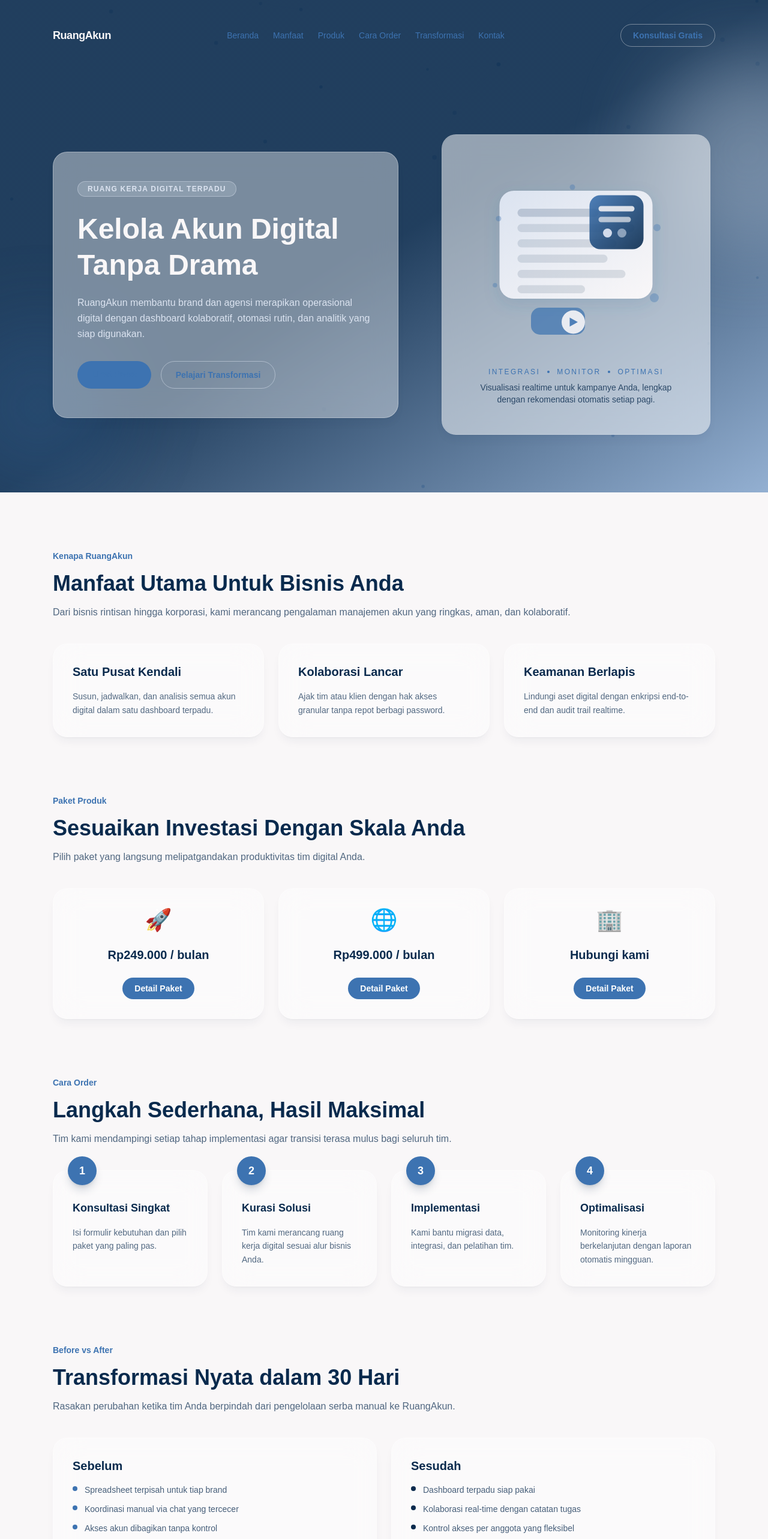
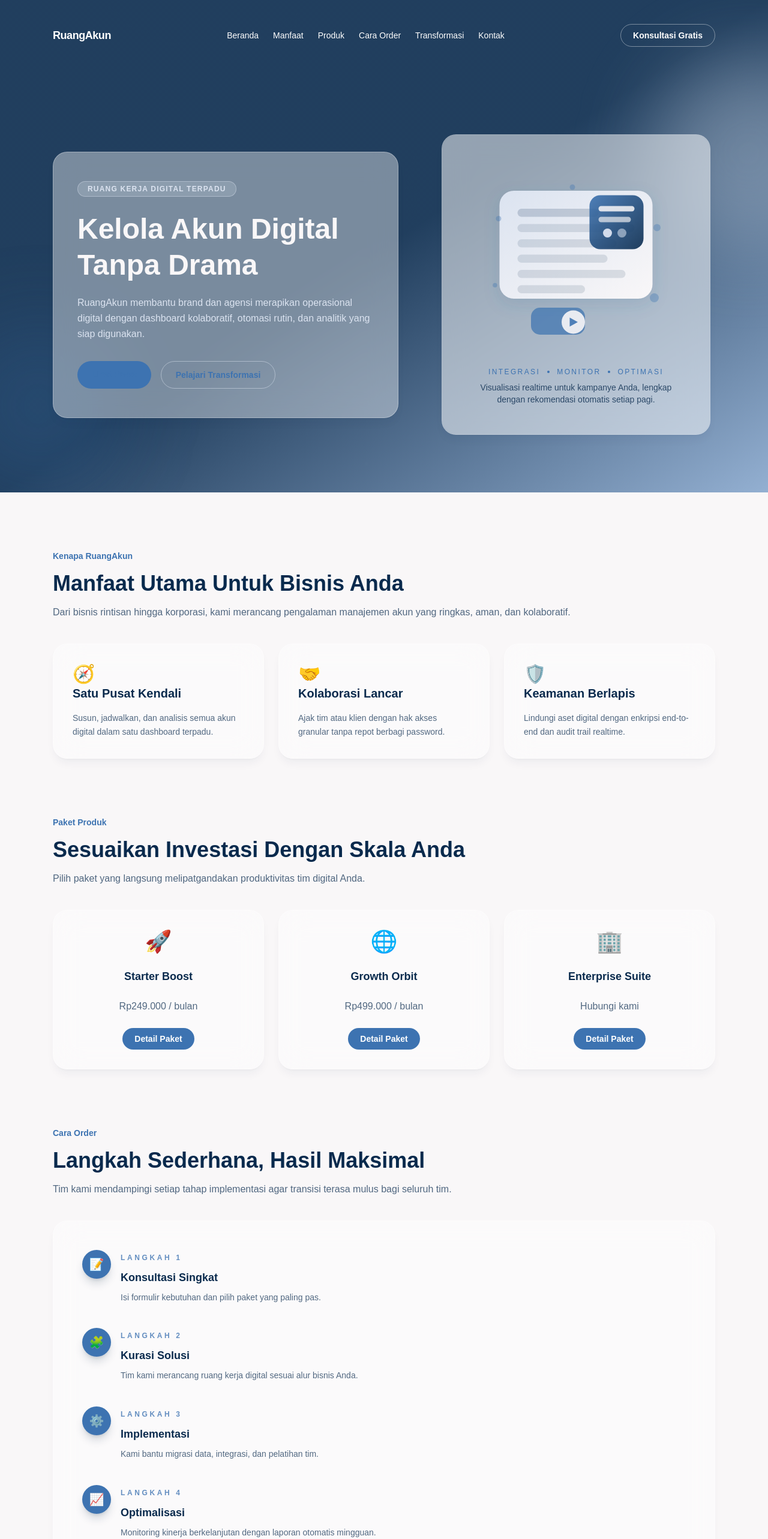
Before and after one commit to abdul-zacky/ruangakun, a Next.js app: page / in a window 1280 px wide. Shown: the top 2566 px of the page at 60% size. Built offline with nearby package versions, Linux system fonts and the light colour scheme.

Commit message:
feat: improved landing page styling

```diff
--- a/src/app/page.js
+++ b/src/app/page.js
@@ -16,16 +16,19 @@ const navigation = [
 
 const benefits = [
   {
+    icon: "🧭",
     title: "Satu Pusat Kendali",
     description:
       "Susun, jadwalkan, dan analisis semua akun digital dalam satu dashboard terpadu.",
   },
   {
+    icon: "🤝",
     title: "Kolaborasi Lancar",
     description:
       "Ajak tim atau klien dengan hak akses granular tanpa repot berbagi password.",
   },
   {
+    icon: "🛡️",
     title: "Keamanan Berlapis",
     description:
       "Lindungi aset digital dengan enkripsi end-to-end dan audit trail realtime.",
@@ -34,18 +37,22 @@ const benefits = [
 
 const steps = [
   {
+    icon: "📝",
     title: "Konsultasi Singkat",
     detail: "Isi formulir kebutuhan dan pilih paket yang paling pas.",
   },
   {
+    icon: "🧩",
     title: "Kurasi Solusi",
     detail: "Tim kami merancang ruang kerja digital sesuai alur bisnis Anda.",
   },
   {
+    icon: "⚙️",
     title: "Implementasi",
     detail: "Kami bantu migrasi data, integrasi, dan pelatihan tim.",
   },
   {
+    icon: "📈",
     title: "Optimalisasi",
     detail: "Monitoring kinerja berkelanjutan dengan laporan otomatis mingguan.",
   },
@@ -67,13 +74,16 @@ const beforeAfter = {
 };
 
 const products = [
-  { icon: "🚀", price: "Rp249.000 / bulan" },
-  { icon: "🌐", price: "Rp499.000 / bulan" },
-  { icon: "🏢", price: "Hubungi kami" },
+  { icon: "🚀", name: "Starter Boost", price: "Rp249.000 / bulan" },
+  { icon: "🌐", name: "Growth Orbit", price: "Rp499.000 / bulan" },
+  { icon: "🏢", name: "Enterprise Suite", price: "Hubungi kami" },
 ];
 
 const glassClasses =
   "rounded-3xl border border-white/30 bg-white/40 backdrop-blur-xl shadow-lg shadow-[#092A4D0d]";
+
+const blueGlassClasses =
+  "rounded-3xl border border-white/40 bg-linear-to-br from-[#3D73B1] via-[#2F5F93] to-[#092A4D] backdrop-blur-xl shadow-lg shadow-[#092A4D26]";
 
 export default function Home() {
   const [particlesReady, setParticlesReady] = useState(false);
@@ -114,23 +124,23 @@ export default function Home() {
         },
       },
       particles: {
-        color: { value: "#3D73B1" },
+        color: { value: "#ffffff" },
         links: {
           enable: true,
-          color: "#DBE3F0",
+          color: "#ffffff",
           distance: 140,
-          opacity: 0.35,
-          width: 1.2,
+          opacity: 0.25,
+          width: 1,
         },
         move: {
           enable: true,
-          speed: 1.1,
+          speed: 0.8,
           direction: "none",
           outModes: { default: "out" },
         },
-        number: { value: 50, density: { enable: true, area: 800 } },
-        opacity: { value: { min: 0.3, max: 0.6 } },
-        size: { value: { min: 2, max: 4 } },
+        number: { value: 140, density: { enable: true, area: 800 } },
+        opacity: { value: { min: 0.18, max: 0.45 } },
+        size: { value: { min: 1.5, max: 3.5 } },
       },
     }),
     []
@@ -149,7 +159,7 @@ export default function Home() {
         >
           <div
             className={`text-lg font-semibold tracking-tight ${
-              navSolid ? "text-[#092A4D]" : "text-[#F9F7F8]"
+              navSolid ? "text-[#092A4D]" : "text-white!"
             }`}
           >
             RuangAkun
@@ -160,7 +170,9 @@ export default function Home() {
                 key={item.href}
                 href={item.href}
                 className={`transition-colors ${
-                  navSolid ? "text-[#092A4D] hover:text-[#3D73B1]" : "text-[#F9F7F8] hover:text-[#DBE3F0]"
+                  navSolid
+                    ? "text-[#092A4D] hover:text-[#3D73B1]"
+                    : "text-white! hover:text-[#DBE3F0]!"
                 }`}
               >
                 {item.label}
@@ -172,7 +184,7 @@ export default function Home() {
             className={`hidden rounded-full px-5 py-2 text-sm font-semibold transition-colors md:inline-flex ${
               navSolid
                 ? "bg-[#3D73B1] text-white hover:bg-[#092A4D]"
-                : "border border-[#F9F7F8]/40 text-[#F9F7F8] hover:bg-[#F9F7F8]/10"
+                : "border border-white/40 text-white! hover:bg-white/10"
             }`}
           >
             Konsultasi Gratis
@@ -261,6 +273,9 @@ export default function Home() {
           <div className="grid gap-6 md:grid-cols-3">
             {benefits.map((benefit) => (
               <div key={benefit.title} className={`${glassClasses} h-full p-8`}>
+                <span className="text-3xl" aria-hidden>
+                  {benefit.icon}
+                </span>
                 <h3 className="text-xl font-semibold text-[#092A4D]">{benefit.title}</h3>
                 <p className="mt-4 text-sm leading-relaxed text-[#092A4D]/70">
                   {benefit.description}
@@ -289,7 +304,8 @@ export default function Home() {
                 <span className="text-4xl" aria-hidden>
                   {product.icon}
                 </span>
-                <div className="text-xl font-semibold text-[#092A4D]">{product.price}</div>
+                <h3 className="text-lg font-semibold text-[#092A4D]">{product.name}</h3>
+                <div className="text-base font-medium text-[#092A4D]/70">{product.price}</div>
                 <button className="rounded-full bg-[#3D73B1] px-5 py-2 text-sm font-semibold text-white transition-colors hover:bg-[#092A4D]">
                   Detail Paket
                 </button>
@@ -309,16 +325,25 @@ export default function Home() {
               Tim kami mendampingi setiap tahap implementasi agar transisi terasa mulus bagi seluruh tim.
             </p>
           </div>
-          <div className="grid gap-6 md:grid-cols-4">
-            {steps.map((step, index) => (
-              <div key={step.title} className={`${glassClasses} relative h-full p-8 pt-12`}>
-                <div className="absolute -top-6 left-6 flex h-12 w-12 items-center justify-center rounded-full bg-[#3D73B1] text-lg font-bold text-white shadow-lg shadow-[#092A4D30]">
-                  {index + 1}
+          <div className={`${glassClasses} relative overflow-hidden p-8 md:p-12`}>
+            <span
+              className="pointer-events-none absolute left-7 top-12 bottom-12 w-px bg-white/40"
+              aria-hidden="true"
+            />
+            <div className="flex flex-col gap-10">
+              {steps.map((step, index) => (
+                <div key={step.title} className="relative pl-16">
+                  <div className="absolute left-0 top-0 flex h-12 w-12 items-center justify-center rounded-full bg-[#3D73B1] text-xl text-white shadow-lg shadow-[#092A4D30]">
+                    <span aria-hidden>{step.icon}</span>
+                  </div>
+                  <span className="text-xs font-semibold uppercase tracking-[0.3em] text-[#3D73B1]/80">
+                    Langkah {index + 1}
+                  </span>
+                  <h3 className="mt-2 text-lg font-semibold text-[#092A4D]">{step.title}</h3>
+                  <p className="mt-2 text-sm leading-relaxed text-[#092A4D]/70">{step.detail}</p>
                 </div>
-                <h3 className="text-lg font-semibold text-[#092A4D]">{step.title}</h3>
-                <p className="mt-4 text-sm leading-relaxed text-[#092A4D]/70">{step.detail}</p>
-              </div>
-            ))}
+              ))}
+            </div>
           </div>
         </section>
 
@@ -344,12 +369,12 @@ export default function Home() {
                 ))}
               </ul>
             </div>
-            <div className={`${glassClasses} border-[#3D73B1]/30 bg-[#DBE3F0]/70 p-8`}>
-              <h3 className="text-xl font-semibold text-[#092A4D]">Sesudah</h3>
-              <ul className="mt-4 space-y-3 text-sm text-[#092A4D]/75">
+            <div className={`${blueGlassClasses} p-8 text-white`}>
+              <h3 className="text-xl font-semibold text-white">Sesudah</h3>
+              <ul className="mt-4 space-y-3 text-sm text-white/85">
                 {beforeAfter.after.map((item) => (
                   <li key={item} className="flex items-start gap-3">
-                    <span className="mt-1 inline-flex h-2 w-2 rounded-full bg-[#092A4D]" />
+                    <span className="mt-1 inline-flex h-2 w-2 rounded-full bg-white" />
                     <span>{item}</span>
                   </li>
                 ))}
```
